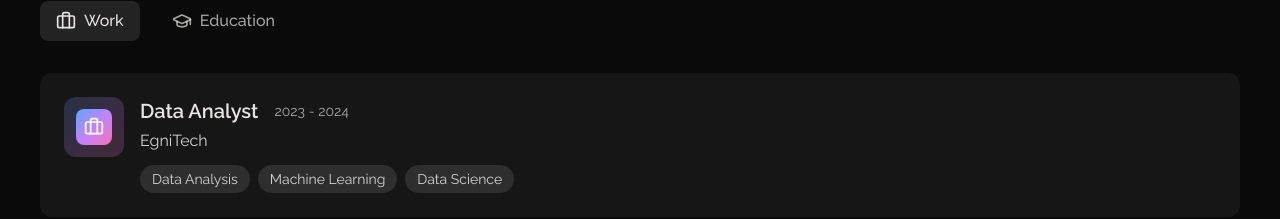
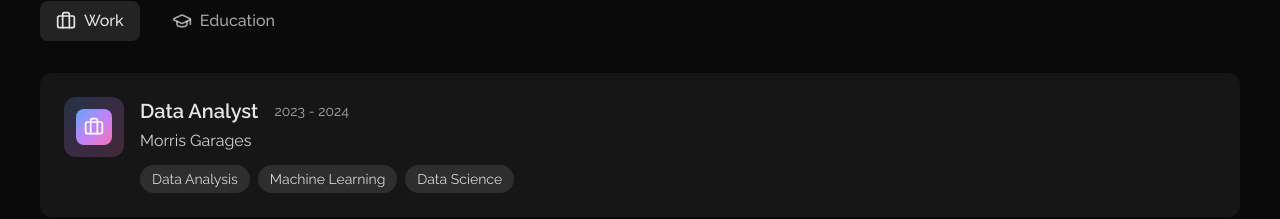
Before and after one commit to Gudguykartik/kartik_website, a Next.js app: page / in a window 1280 px wide. Shown: the part 1019-1238 px from the top of the page. Built offline with nearby package versions, Linux system fonts and the light colour scheme.

Commit message:
Update ExperienceSection.tsx

```diff
--- a/app/_components/ExperienceSection.tsx
+++ b/app/_components/ExperienceSection.tsx
@@ -45,7 +45,7 @@ const ExperienceSection = () => {
     work: [
       {
         title: "Data Analyst",
-        place: "EgniTech",
+        place: "Morris Garages",
         duration: "2023 - 2024",
         tags: ["Data Analysis", "Machine Learning", "Data Science"]
       },
```
